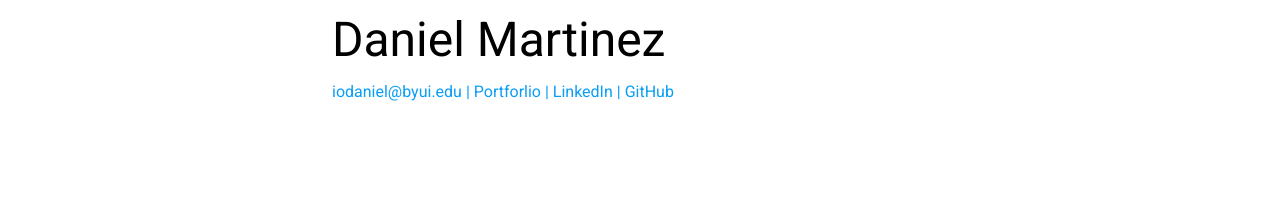
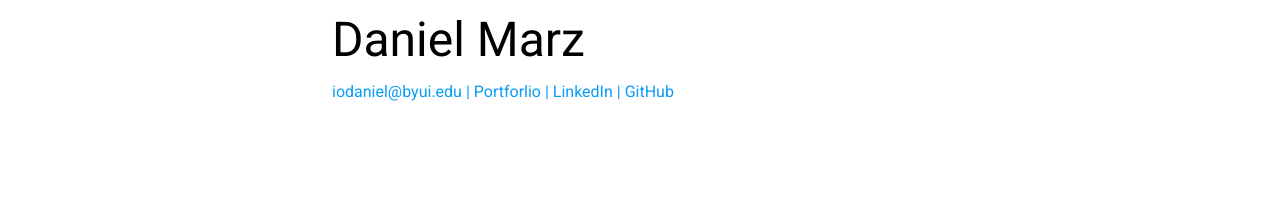
Before and after one commit to iodaniel/iodaniel_resume, a Jekyll site: the page built from docs/index.md, in a window 1280 px wide. Shown: the top 202 px of the page. Built offline with Jekyll 4.4.1, drawn with Linux system fonts in a browser that asks for light colours.

Commit message:
update 1

```diff
--- a/docs/index.md
+++ b/docs/index.md
@@ -1,8 +1,8 @@
 ---
 layout: cv
-title: Daniel Martinez's Resume
+title: Daniel Marz's Resume
 ---
-# Daniel Martinez
+# Daniel Marz
 
 <div id="webaddress">
 
```
